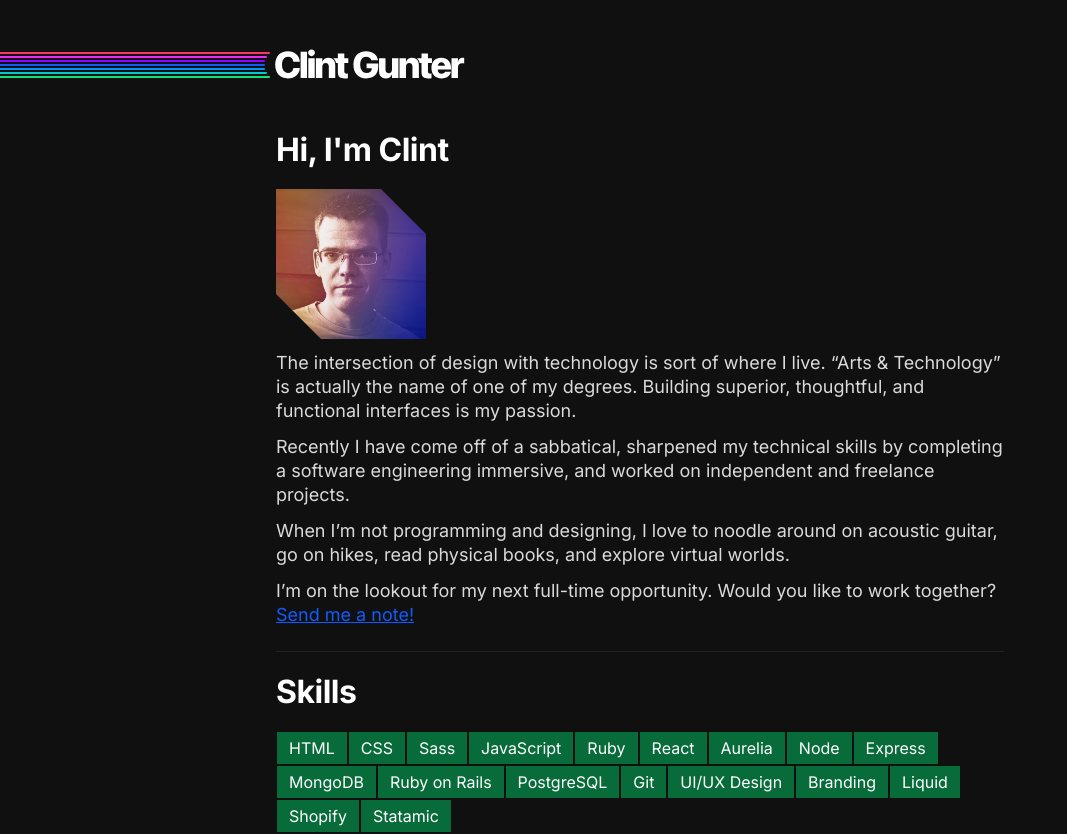
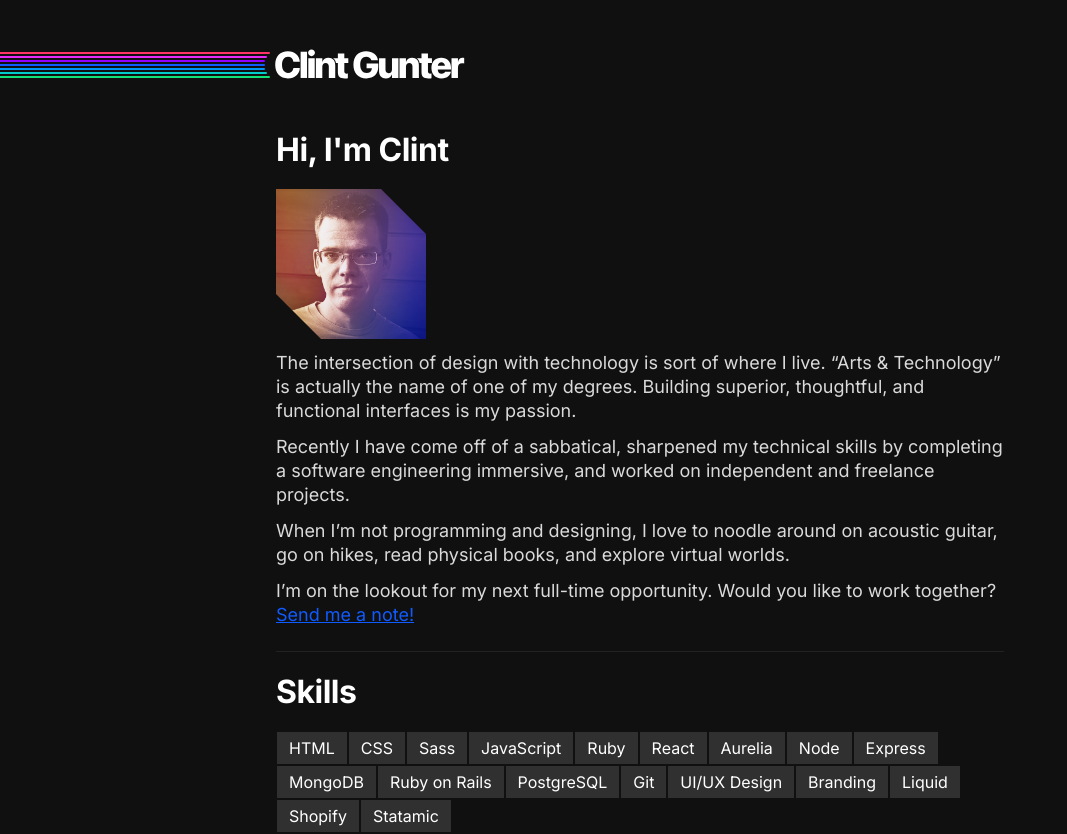
Before and after one commit to futureclint/clint, a React (Create React App) app: page / in a window 1280 px wide. Shown: the top 834 px of the page, without its empty margins (0-1067 px from the left). Built offline with nearby package versions, Linux system fonts and the light colour scheme.

Commit message:
Added explicit colors for each skill

```diff
--- a/src/components/Skills.jsx
+++ b/src/components/Skills.jsx
@@ -3,24 +3,24 @@ function Skills() {
     <section className="skills">
       <h2>Skills</h2>
       <ul>
-        <li>HTML</li>
-        <li>CSS</li>
-        <li>Sass</li>
-        <li>JavaScript</li>
-        <li>Ruby</li>
-        <li>React</li>
-        <li>Aurelia</li>
-        <li>Node</li>
-        <li>Express</li>
-        <li>MongoDB</li>
-        <li>Ruby on Rails</li>
-        <li>PostgreSQL</li>
-        <li>Git</li>
-        <li>UI/UX Design</li>
-        <li>Branding</li>
-        <li>Liquid</li>
-        <li>Shopify</li>
-        <li>Statamic</li>
+        <li className="skill-html">HTML</li>
+        <li className="skill-css">CSS</li>
+        <li className="skill-sass">Sass</li>
+        <li className="skill-javascript">JavaScript</li>
+        <li className="skill-ruby">Ruby</li>
+        <li className="skill-react">React</li>
+        <li className="skill-aurelia">Aurelia</li>
+        <li className="skill-node">Node</li>
+        <li className="skill-express">Express</li>
+        <li className="skill-mongodb">MongoDB</li>
+        <li className="skill-rubyonrails">Ruby on Rails</li>
+        <li className="skill-postgresql">PostgreSQL</li>
+        <li className="skill-git">Git</li>
+        <li className="skill-uiuxdesign">UI/UX Design</li>
+        <li className="skill-branding">Branding</li>
+        <li className="skill-liquid">Liquid</li>
+        <li className="skill-shopify">Shopify</li>
+        <li className="skill-statamic">Statamic</li>
       </ul>
     </section>
   );
--- a/src/css/app.css
+++ b/src/css/app.css
@@ -180,7 +180,64 @@ section.skills li {
   display: inline-block;
   padding: 6px 12px;
   margin: 1px;
-  background: #086b3a;
+  background-color: #303030;
+  cursor: default;
+  transition: background-color 0.2s;
+}
+
+section.skills li.skill-html:hover {
+  background-color: #E44D27;
+}
+section.skills li.skill-css :hover {
+  background-color: #215EAA;
+}
+section.skills li.skill-sass:hover {
+  background-color: #BF4080;
+}
+section.skills li.skill-javascript:hover {
+  background-color: #D4B732;
+}
+section.skills li.skill-ruby:hover {
+  background-color: #930E04;
+}
+section.skills li.skill-react:hover {
+  background-color: #2DA4C4;
+}
+section.skills li.skill-aurelia:hover {
+  background-color: #653D9A;
+}
+section.skills li.skill-node:hover {
+  background-color: #3D863C;
+}
+section.skills li.skill-express:hover {
+  background-color: #3A4854;
+}
+section.skills li.skill-mongodb:hover {
+  background-color: #023430;
+}
+section.skills li.skill-rubyonrails:hover {
+  background-color: #D30002;
+}
+section.skills li.skill-postgresql:hover {
+  background-color: #336791;
+}
+section.skills li.skill-git:hover {
+  background-color: #F54D27;
+}
+section.skills li.skill-uiuxdesign:hover {
+  background-color: #005CFF;
+}
+section.skills li.skill-branding:hover {
+  background-color: #00B400;
+}
+section.skills li.skill-liquid:hover {
+  background-color: #0C83CD;
+}
+section.skills li.skill-shopify:hover {
+  background-color: #95BF47;
+}
+section.skills li.skill-statamic:hover {
+  background-color: #FE259E;
 }
 
 footer {
--- a/src/scss/_skills.scss
+++ b/src/scss/_skills.scss
@@ -6,5 +6,28 @@ section.skills li {
   display: inline-block;
   padding: 6px 12px;
   margin: 1px;
-  background: darken($spectrum-7, 25%);
+  background-color: #303030; // fallback
+  cursor: default;
+  transition: background-color 0.2s;
 }
+
+section.skills {
+  li.skill-html:hover        { background-color: $skill-html; }
+  li.skill-css :hover        { background-color: $skill-css; }
+  li.skill-sass:hover        { background-color: $skill-sass; }
+  li.skill-javascript:hover  { background-color: $skill-javascript; }
+  li.skill-ruby:hover        { background-color: $skill-ruby; }
+  li.skill-react:hover       { background-color: $skill-react; }
+  li.skill-aurelia:hover     { background-color: $skill-aurelia; }
+  li.skill-node:hover        { background-color: $skill-node; }
+  li.skill-express:hover     { background-color: $skill-express; }
+  li.skill-mongodb:hover     { background-color: $skill-mongodb; }
+  li.skill-rubyonrails:hover { background-color: $skill-rubyonrails; }
+  li.skill-postgresql:hover  { background-color: $skill-postgresql; }
+  li.skill-git:hover         { background-color: $skill-git; }
+  li.skill-uiuxdesign:hover  { background-color: $skill-uiuxdesign; }
+  li.skill-branding:hover    { background-color: $skill-branding; }
+  li.skill-liquid:hover      { background-color: $skill-liquid; }
+  li.skill-shopify:hover     { background-color: $skill-shopify; }
+  li.skill-statamic:hover    { background-color: $skill-statamic; }
+}
```
Also changed, not shown: src/scss/_variables.scss (+21 -0 lines).
